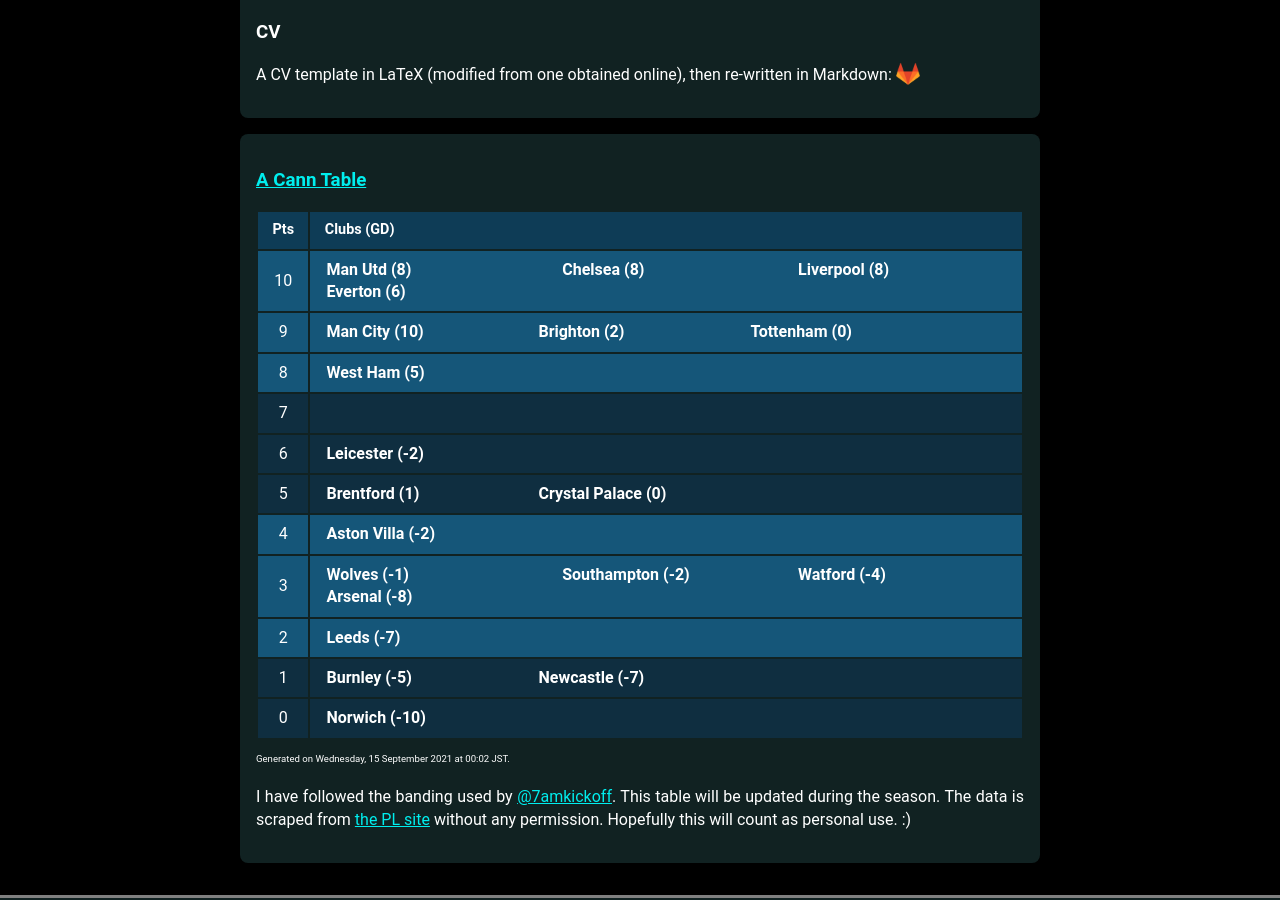
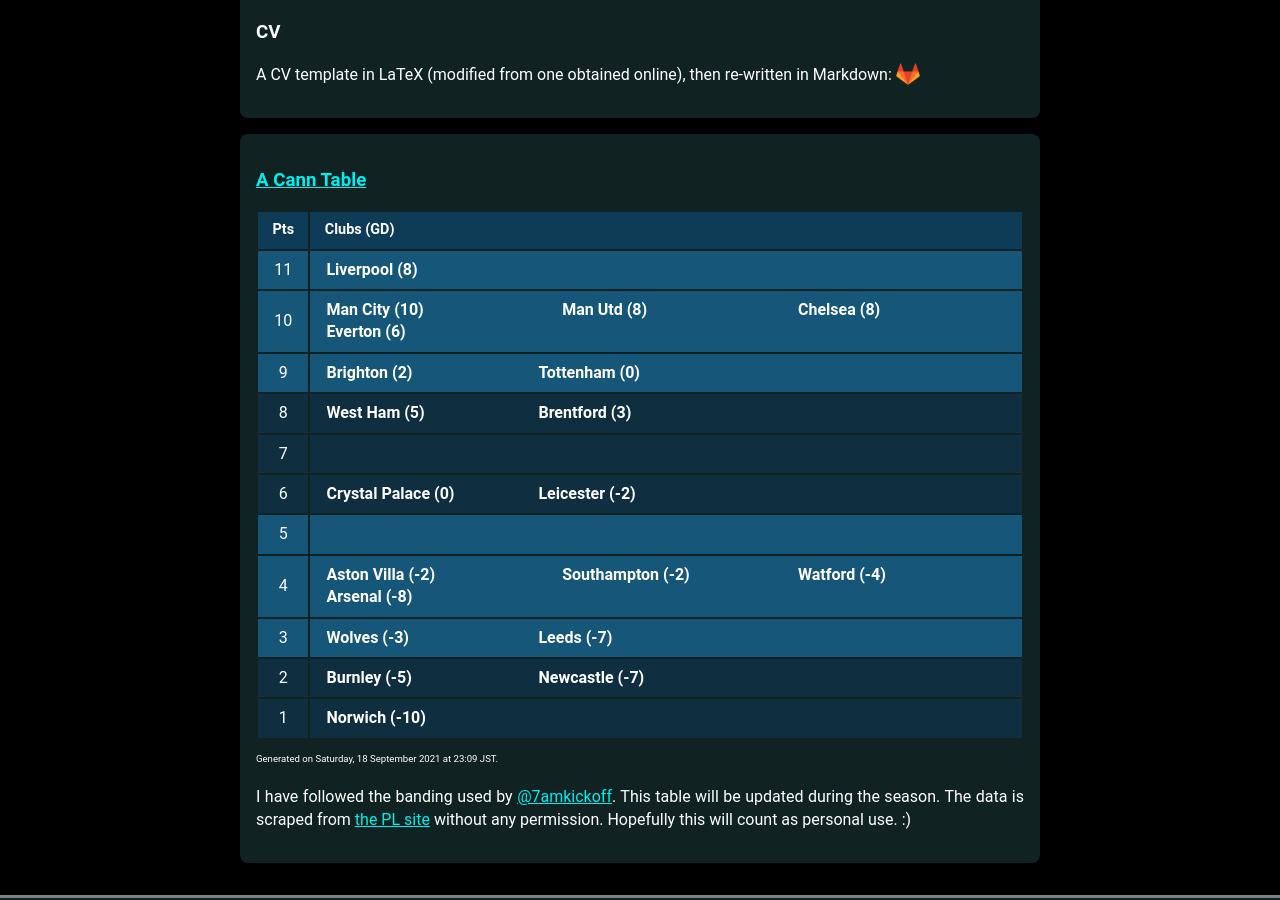
Before and after one commit to muru/muru.github.io, a Jekyll site: the page built from resources.md, in a window 1280 px wide and 900 px high, scrolled down 1235 px. Built offline with Jekyll 4.4.1, drawn with Linux system fonts in a browser that asks for light colours; some web fonts are replaced.

Commit message:
updated cann-table: Sat 18 Sep 23:09:33 JST 2021

```diff
--- a/cann-table.html
+++ b/cann-table.html
@@ -1,26 +1,32 @@
 <table id="cann-table">
 <thead> <th> Pts </th> <th> Clubs (GD) </th> </thead>
 	<tr class="cann-row-1">
+		<td class="cann-point"> 11 </td>
+		<td class="cann-clubs">
+			<span class="club-name"> Liverpool (8) </span>
+		</td>
+ 	</tr>
+	<tr class="cann-row-1">
 		<td class="cann-point"> 10 </td>
 		<td class="cann-clubs">
+			<span class="club-name"> Man City (10) </span>
 			<span class="club-name"> Man Utd (8) </span>
 			<span class="club-name"> Chelsea (8) </span>
-			<span class="club-name"> Liverpool (8) </span>
 			<span class="club-name"> Everton (6) </span>
 		</td>
  	</tr>
 	<tr class="cann-row-1">
 		<td class="cann-point"> 9 </td>
 		<td class="cann-clubs">
-			<span class="club-name"> Man City (10) </span>
 			<span class="club-name"> Brighton (2) </span>
 			<span class="club-name"> Tottenham (0) </span>
 		</td>
  	</tr>
-	<tr class="cann-row-1">
+	<tr class="cann-row-2">
 		<td class="cann-point"> 8 </td>
 		<td class="cann-clubs">
 			<span class="club-name"> West Ham (5) </span>
+			<span class="club-name"> Brentford (3) </span>
 		</td>
  	</tr>
 	<tr class="cann-row-2">
@@ -31,49 +37,43 @@
 	<tr class="cann-row-2">
 		<td class="cann-point"> 6 </td>
 		<td class="cann-clubs">
+			<span class="club-name"> Crystal Palace (0) </span>
 			<span class="club-name"> Leicester (-2) </span>
 		</td>
  	</tr>
-	<tr class="cann-row-2">
+	<tr class="cann-row-1">
 		<td class="cann-point"> 5 </td>
 		<td class="cann-clubs">
-			<span class="club-name"> Brentford (1) </span>
-			<span class="club-name"> Crystal Palace (0) </span>
 		</td>
  	</tr>
 	<tr class="cann-row-1">
 		<td class="cann-point"> 4 </td>
 		<td class="cann-clubs">
 			<span class="club-name"> Aston Villa (-2) </span>
-		</td>
- 	</tr>
-	<tr class="cann-row-1">
-		<td class="cann-point"> 3 </td>
-		<td class="cann-clubs">
-			<span class="club-name"> Wolves (-1) </span>
 			<span class="club-name"> Southampton (-2) </span>
 			<span class="club-name"> Watford (-4) </span>
 			<span class="club-name"> Arsenal (-8) </span>
 		</td>
  	</tr>
 	<tr class="cann-row-1">
-		<td class="cann-point"> 2 </td>
+		<td class="cann-point"> 3 </td>
 		<td class="cann-clubs">
+			<span class="club-name"> Wolves (-3) </span>
 			<span class="club-name"> Leeds (-7) </span>
 		</td>
  	</tr>
 	<tr class="cann-row-2">
-		<td class="cann-point"> 1 </td>
+		<td class="cann-point"> 2 </td>
 		<td class="cann-clubs">
 			<span class="club-name"> Burnley (-5) </span>
 			<span class="club-name"> Newcastle (-7) </span>
 		</td>
  	</tr>
 	<tr class="cann-row-2">
-		<td class="cann-point"> 0 </td>
+		<td class="cann-point"> 1 </td>
 		<td class="cann-clubs">
 			<span class="club-name"> Norwich (-10) </span>
 		</td>
  	</tr>
 </table>
-<span id="cann-gen-note"> Generated on  Wednesday, 15 September 2021 at 00:02 JST. </span>
+<span id="cann-gen-note"> Generated on  Saturday, 18 September 2021 at 23:09 JST. </span>
```
